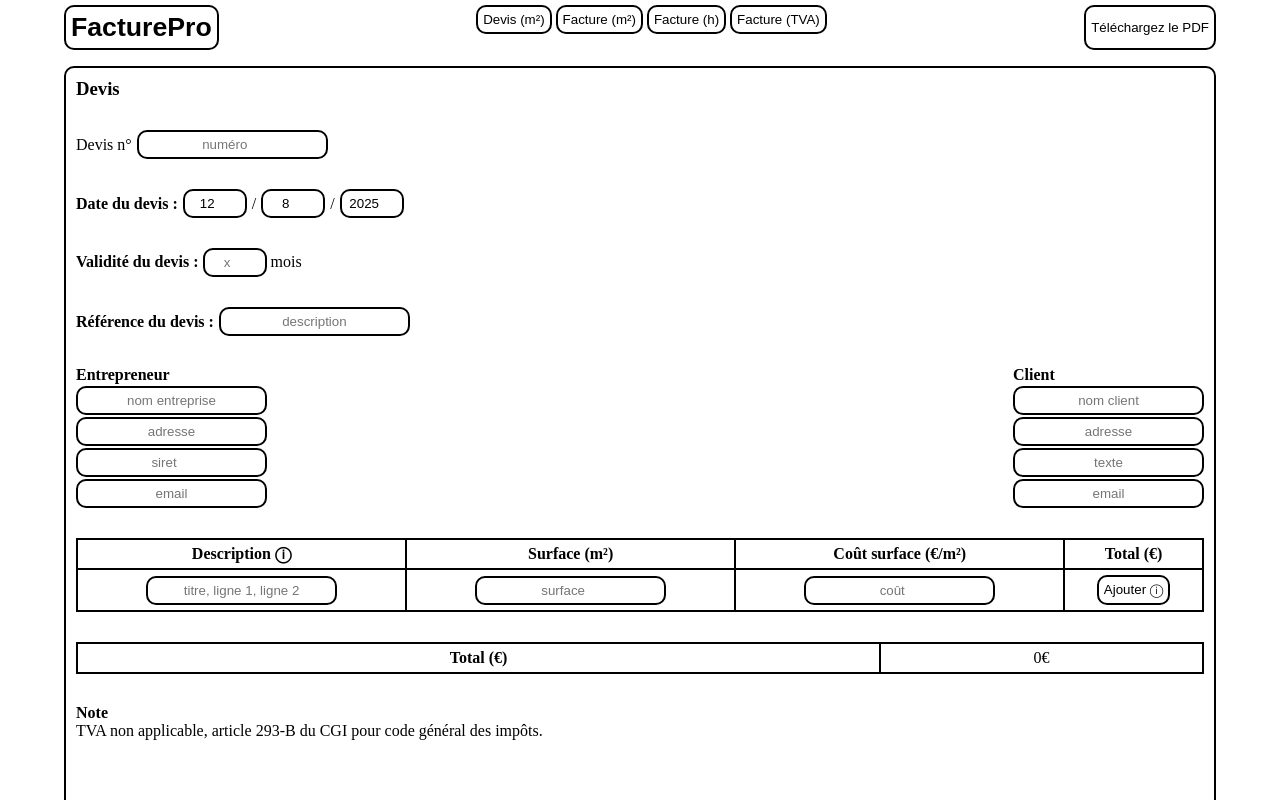
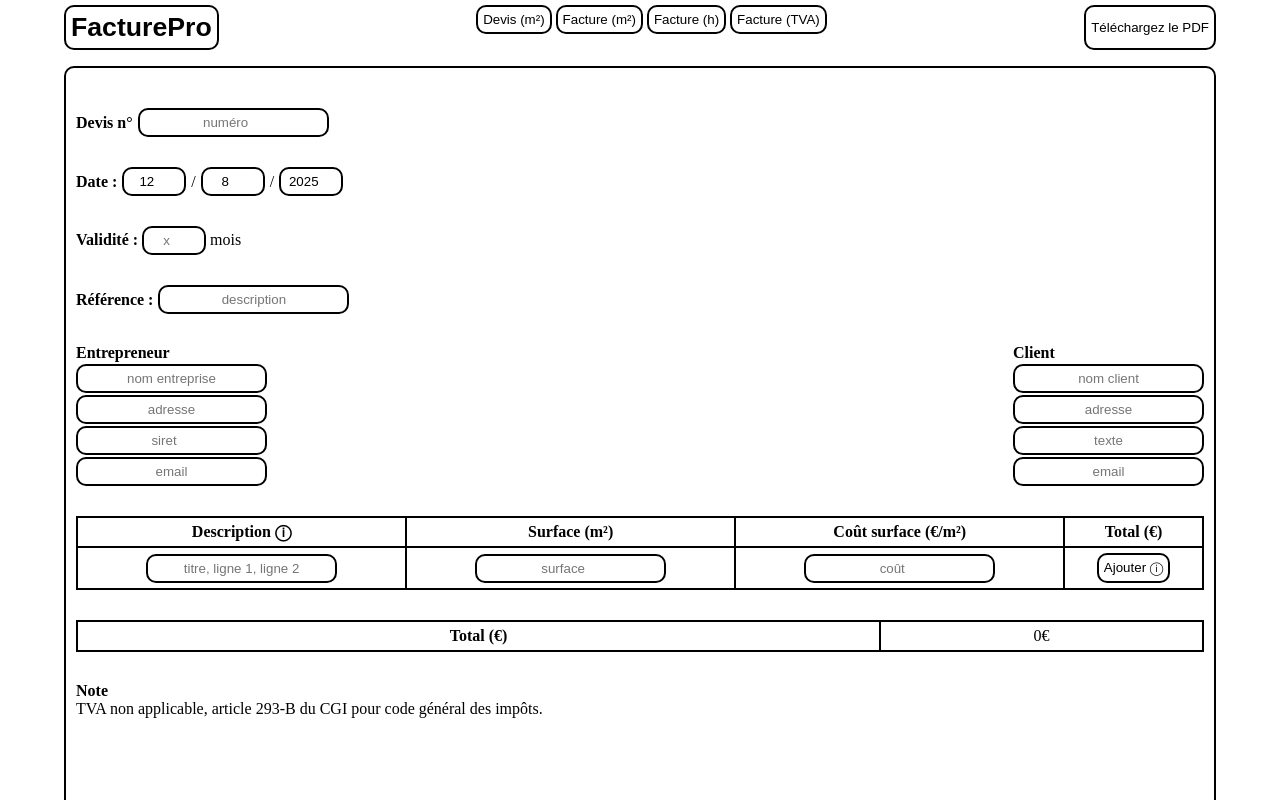
Before and after one commit to antoinemeyer5/facture_pro, a SvelteKit app: page /devis_1 in a window 1280 px wide. Shown: the top 800 px of the page. Built offline with nearby package versions, Linux system fonts and the light colour scheme.

Commit message:
feat: cleaning redundante things

```diff
--- a/src/routes/devis_1/+page.svelte
+++ b/src/routes/devis_1/+page.svelte
@@ -51,13 +51,12 @@
 </script>
 
 <div class="no_print visu_edit ">
-    <h3>Devis</h3>
     <div class="flex gap-5 mt-30">
-        <p class="mt-mb">Devis n°</p>
+        <p class="mt-mb bold">Devis n°</p>
         <input type="number" placeholder="numéro" bind:value={A} />
     </div>
     <div class="flex gap-5 mt-30">
-        <p class="mt-mb bold">Date du devis :</p>
+        <p class="mt-mb bold">Date :</p>
         <input class="date" type="number" placeholder="jj" bind:value={E} />
         <p class="mt-mb">/</p>
         <input class="date" type="number" placeholder="mm" bind:value={F} />
@@ -65,10 +64,10 @@
         <input class="date" type="number" placeholder="aaaa" bind:value={G} />
     </div>
     <div class="gap-5 mt-30">
-        <p><b>Validité du devis :</b> <input class="date" type="number" placeholder="x" bind:value={G2} /> mois</p>
+        <p><b>Validité :</b> <input class="date" type="number" placeholder="x" bind:value={G2} /> mois</p>
     </div>
     <div class="flex gap-5 mt-30">
-        <p class="mt-mb bold">Référence du devis :</p>
+        <p class="mt-mb bold">Référence :</p>
         <input type="text" placeholder="description" bind:value={X} />
     </div>
     <div class="g-2 mt-30">
@@ -204,14 +203,13 @@
 </div>
 
 <div class="only_print visu_print">
-    <h3>Devis</h3>
     <div class="mt-30">
-        <p>Devis n°{A != null ? A : "?"}</p>
+        <p><b>Devis n°</b>{A != null ? A : "?"}</p>
     </div>
     <div class="mt-30">
-        <p><b>Date du devis :</b> {E}/{F > 9 ? F : "0" + F}/{G}</p>
-        <p><b>Validité du devis :</b> {G2} mois</p>
-        <p><b>Référence du devis :</b> {X != null ? X : "?"}</p>
+        <p><b>Date :</b> {E}/{F > 9 ? F : "0" + F}/{G}</p>
+        <p><b>Validité :</b> {G2} mois</p>
+        <p><b>Référence :</b> {X != null ? X : "?"}</p>
     </div>
     <div class="mt-30 g-2">
         <p class="bold">Entrepreneur</p>
```
